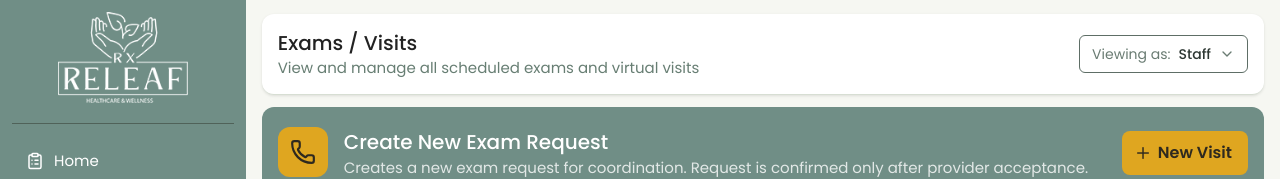
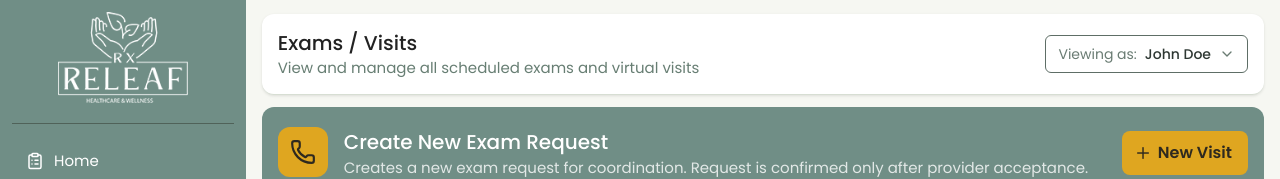
Before and after one commit to alialfonick-commits/Rx-Releaf-Qualify, a Next.js app: page /staff/visits in a window 1280 px wide. Shown: the top 179 px of the page. Built offline with nearby package versions, Linux system fonts and the light colour scheme; no server answers.

Commit message:
in the staff dashboard the user has been chnaged to static

```diff
--- a/app/components/navbar.tsx
+++ b/app/components/navbar.tsx
@@ -68,7 +68,7 @@ export default function Navbar ({ title, subtitle }: NavbarProps) {
         <DropdownMenu>
           <DropdownMenuTrigger asChild>
             <button className='flex items-center gap-2 border hover:bg-[#E1EAE5] cursor-pointer border-[#5E6E66] px-3 py-2 rounded-md text-sm text-[#6A7C73] [&_span]:text-[#2E3833] focus-visible:outline-0 max-md:w-80 max-[600px]:w-full! justify-between max-[600px]:justify-center!'>
-              Viewing as: <span className='font-medium'>Staff</span>
+              Viewing as: <span className='font-medium'>John Doe</span>
               <ChevronDown size={16} />
             </button>
           </DropdownMenuTrigger>
@@ -78,7 +78,7 @@ export default function Navbar ({ title, subtitle }: NavbarProps) {
             className='border border-[#D7DED3] bg-white w-42 [&_div]:cursor-pointer [&_div]:flex [&_div]:hover:bg-[#E1EAE5]'
           >
             <DropdownMenuItem>
-              <User /> Staff
+              <User /> John Doe
             </DropdownMenuItem>
             {/* <DropdownMenuItem>
               <Shield />
```
